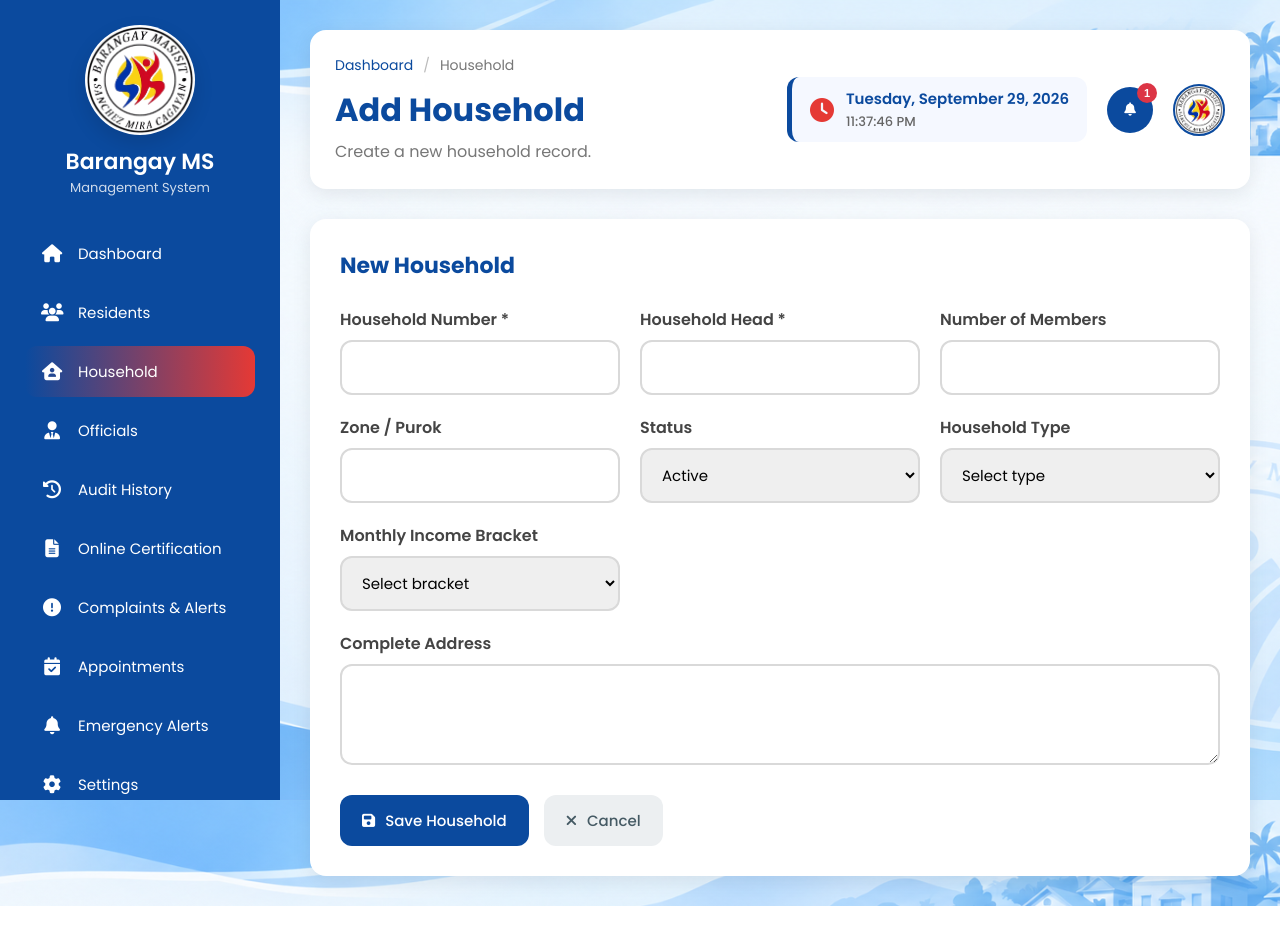
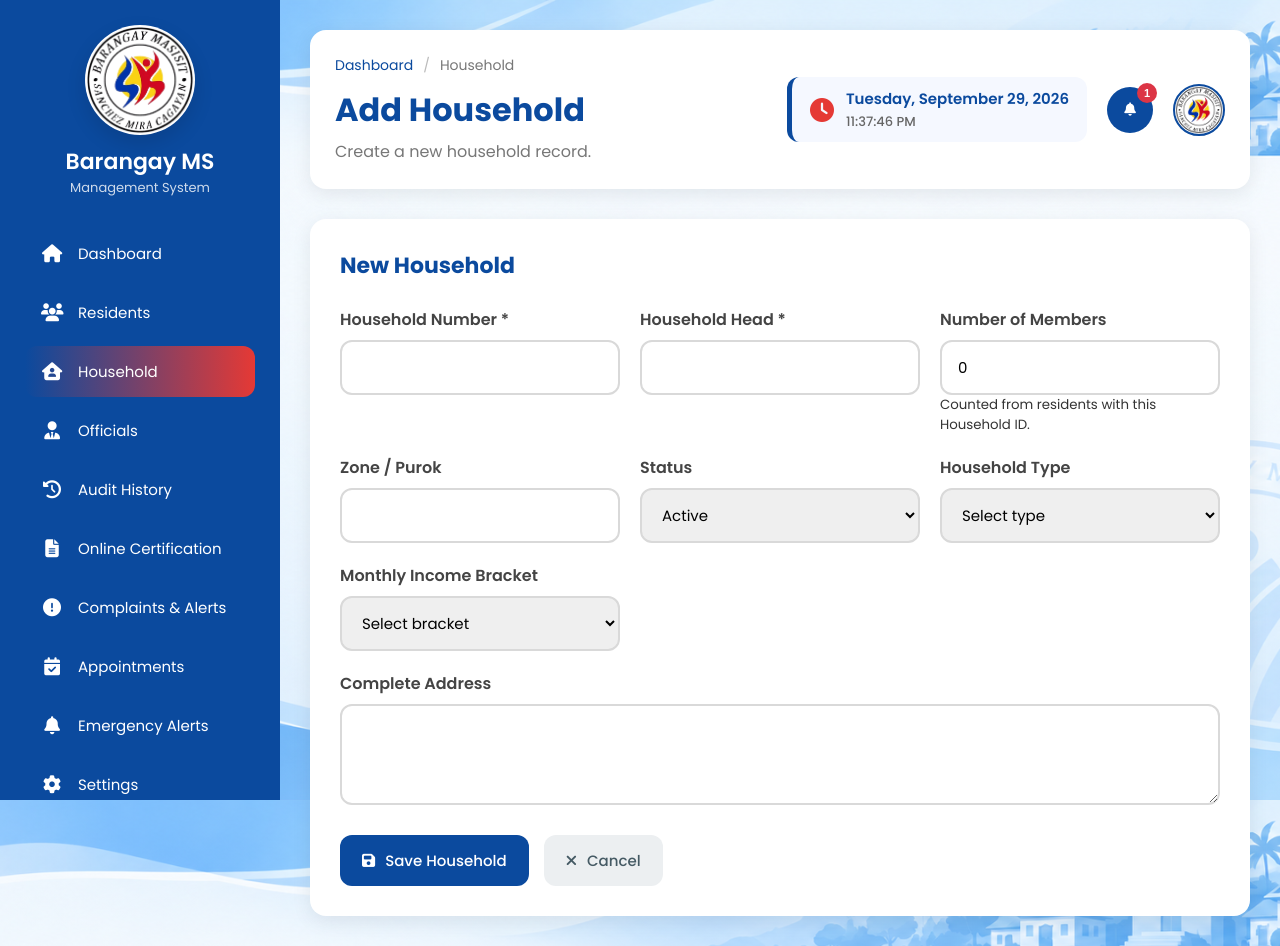
Before and after one commit to barangaymasisit-spec/BarangayMS, a PHP site: page /household_form.php in a window 1280 px wide. Before the commit the page ends 906 px from the top, so only its background shows below. Run offline with PHP 8.4, Linux system fonts and the light colour scheme; the visitor is signed in with stand-in values (Sample User, id 1); data that the repository does not hold is empty.

Commit message:
Households: count members from linked residents
Members are now counted from residents whose Household ID matches, leaving
out Deceased and Moved Out, instead of a number typed by hand. Picking a
household head on a resident form fills the count plus the new member.

Co-Authored-By: Claude Opus 5.5 <noreply@anthropic.com>

```diff
--- a/household.php
+++ b/household.php
@@ -40,7 +40,7 @@ $totalPages = max(1, (int)ceil($filteredCount / $perPage));
 $page = min($page, $totalPages);
 $offset = ($page - 1) * $perPage;
 
-$listSql = 'SELECT id, household_number, household_head, members_count, zone, status FROM households' . $whereSql . ' ORDER BY id DESC LIMIT ? OFFSET ?';
+$listSql = 'SELECT id, household_number, household_head, ' . householdMembersSql('households.household_number') . ' AS members_count, zone, status FROM households' . $whereSql . ' ORDER BY id DESC LIMIT ? OFFSET ?';
 $stmt = $conn->prepare($listSql);
 $listParams = $params;
 $listParams[] = $perPage;
@@ -52,7 +52,7 @@ $households = $stmt->get_result();
 $totalHouseholds = (int)($conn->query('SELECT COUNT(*) FROM households')->fetch_row()[0] ?? 0);
 $activeHouseholds = (int)($conn->query("SELECT COUNT(*) FROM households WHERE status = 'Active'")->fetch_row()[0] ?? 0);
 $archivedHouseholds = (int)($conn->query("SELECT COUNT(*) FROM households WHERE status = 'Archived'")->fetch_row()[0] ?? 0);
-$totalMembers = (int)($conn->query('SELECT COALESCE(SUM(members_count), 0) FROM households')->fetch_row()[0] ?? 0);
+$totalMembers = (int)($conn->query('SELECT COALESCE(SUM(' . householdMembersSql('households.household_number') . '), 0) FROM households')->fetch_row()[0] ?? 0);
 
 function householdPageUrl($page, $search, $status) {
     $query = ['page' => $page];
--- a/household_form.php
+++ b/household_form.php
@@ -6,7 +6,7 @@ $household = null;
 $error = '';
 
 if ($id > 0) {
-    $stmt = $conn->prepare('SELECT * FROM households WHERE id = ?');
+    $stmt = $conn->prepare('SELECT households.*, ' . householdMembersSql('households.household_number') . ' AS members_count FROM households WHERE id = ?');
     $stmt->bind_param('i', $id);
     $stmt->execute();
     $household = $stmt->get_result()->fetch_assoc();
@@ -154,7 +154,8 @@ $statusOptions = ['Active', 'Archived'];
 
                         <div class="form-group">
                             <label for="members_count">Number of Members</label>
-                            <input type="number" id="members_count" name="members_count" min="0" value="<?php echo h($values['members_count']); ?>">
+                            <input type="number" id="members_count" value="<?php echo h($household['members_count'] ?? 0); ?>" readonly aria-describedby="members_count_help">
+                            <small id="members_count_help" class="text-muted">Counted from residents with this Household ID.</small>
                         </div>
 
                         <div class="form-group">
--- a/layout.php
+++ b/layout.php
@@ -207,14 +207,22 @@ function selectOptions(array $options, string $current = ''): void {
 }
 
 /**
+ * SQL that counts a household's members: residents linked by Household ID,
+ * leaving out those who died or moved out. $householdIdExpr is trusted SQL, never user input.
+ */
+function householdMembersSql(string $householdIdExpr): string {
+    return "(SELECT COUNT(*) FROM residents hm WHERE hm.household_id = $householdIdExpr AND COALESCE(hm.resident_status, '') NOT IN ('Deceased', 'Moved Out'))";
+}
+
+/**
  * Suggests known household heads while typing in $headInputId, and when one is
  * picked fills the household fields in $fieldIds (id, members, type, income => input id).
  */
 function householdHeadLookup(mysqli $conn, string $headInputId, array $fieldIds): void {
     $heads = [];
-    $sql = "SELECT household_head, household_number, members_count, household_type, income_bracket FROM households WHERE household_head <> ''
+    $sql = "SELECT household_head, household_number, " . householdMembersSql('households.household_number') . ", household_type, income_bracket FROM households WHERE household_head <> ''
             UNION ALL
-            SELECT household_head, household_id, household_members, household_type, income_bracket FROM residents WHERE household_head <> '' AND household_id <> ''";
+            SELECT household_head, household_id, " . householdMembersSql('residents.household_id') . ", household_type, income_bracket FROM residents WHERE household_head <> '' AND household_id <> ''";
     if ($result = $conn->query($sql)) {
         while ($row = $result->fetch_row()) {
             $heads[strtolower(trim($row[0]))] ??= $row;
@@ -242,6 +250,12 @@ function householdHeadLookup(mysqli $conn, string $headInputId, array $fieldIds)
         for (const [key, inputId] of Object.entries(fields)) {
             const el = document.getElementById(inputId);
             if (el && match.dataset[key]) el.value = match.dataset[key];
+        }
+        // The count covers residents already saved in the household; add this one if they are joining it.
+        const idInput = document.getElementById(fields.id || '');
+        const membersInput = document.getElementById(fields.members || '');
+        if (idInput && membersInput && idInput.defaultValue.trim() !== match.dataset.id) {
+            membersInput.value = Number(match.dataset.members || 0) + 1;
         }
     });
 })();
--- a/resident_form.php
+++ b/resident_form.php
@@ -4,12 +4,14 @@ $resident = null;
 $error = '';
 $id = isset($_GET['id']) ? (int)$_GET['id'] : 0;
 if ($id > 0) {
-    $stmt = $conn->prepare('SELECT * FROM residents WHERE id = ?');
+    $stmt = $conn->prepare('SELECT residents.*, ' . householdMembersSql('residents.household_id') . ' AS live_household_members FROM residents WHERE id = ?');
     $stmt->bind_param('i', $id);
     $stmt->execute();
     $resident = $stmt->get_result()->fetch_assoc();
     $stmt->close();
 }
+
+$householdMembers = $resident && trim((string)$resident['household_id']) !== '' ? $resident['live_household_members'] : '';
 
 // Prepare generated resident number for new records
 $generatedResidentNumber = '';
@@ -442,7 +444,7 @@ if ($_SERVER['REQUEST_METHOD'] === 'POST') {
                                 </div>
                                 <div>
                                     <label for="household_members">Household Members</label>
-                                    <input type="number" id="household_members" name="householdMembers" value="<?php echo $resident ? h($resident['household_members']) : ''; ?>">
+                                    <input type="number" id="household_members" name="householdMembers" value="<?php echo h($householdMembers); ?>" readonly title="Filled in from the household you pick">
                                 </div>
                                 <div>
                                     <label for="household_type">Household Type</label>
--- a/residents.php
+++ b/residents.php
@@ -395,7 +395,7 @@ $generatedResidentNumber = nextResidentNumber($conn);
 
                             <div>
                                 <label for="householdMembers">Household Members</label>
-                                <input type="number" id="householdMembers" name="householdMembers" min="1">
+                                <input type="number" id="householdMembers" name="householdMembers" min="1" readonly title="Filled in from the household you pick">
                             </div>
 
                             <div>
```
